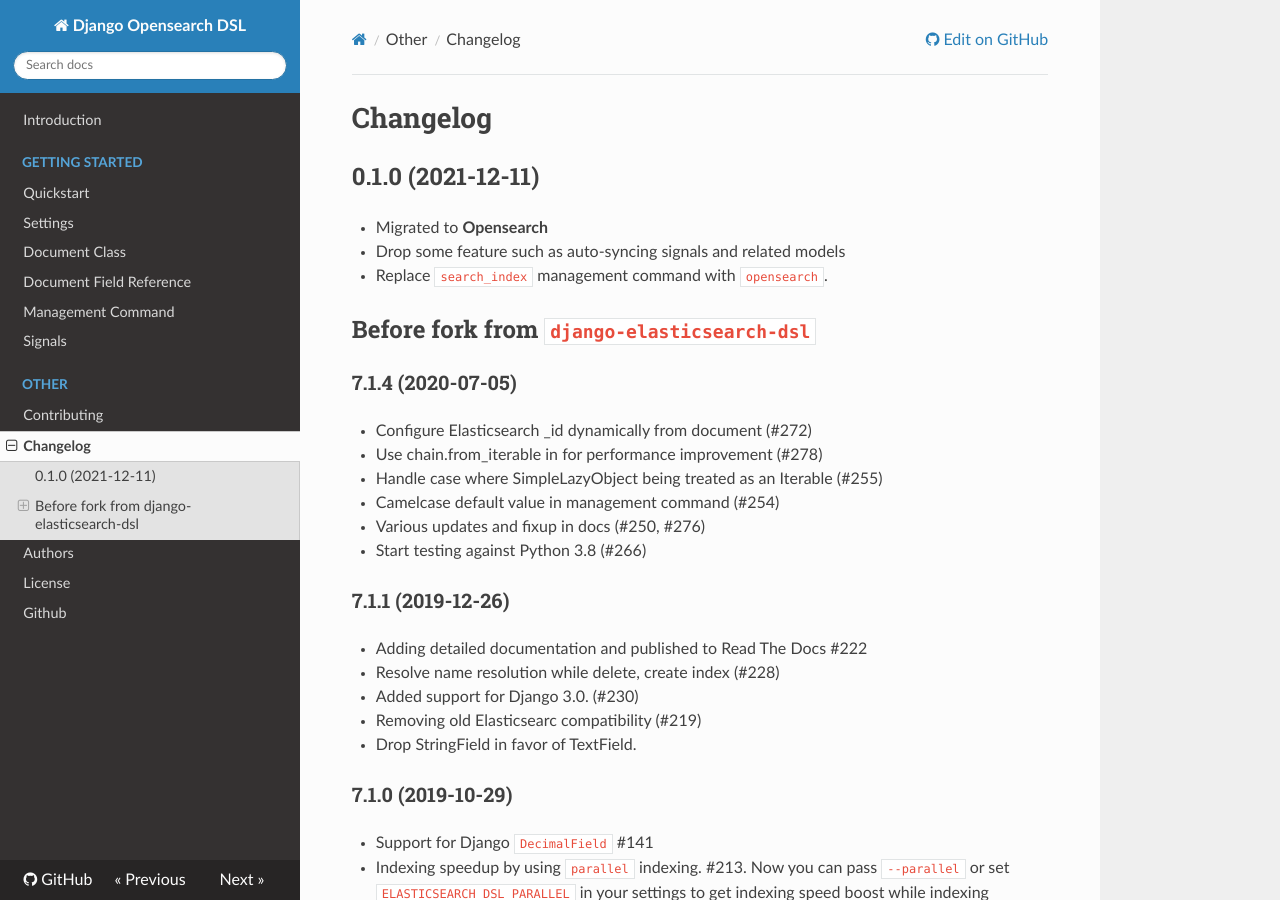
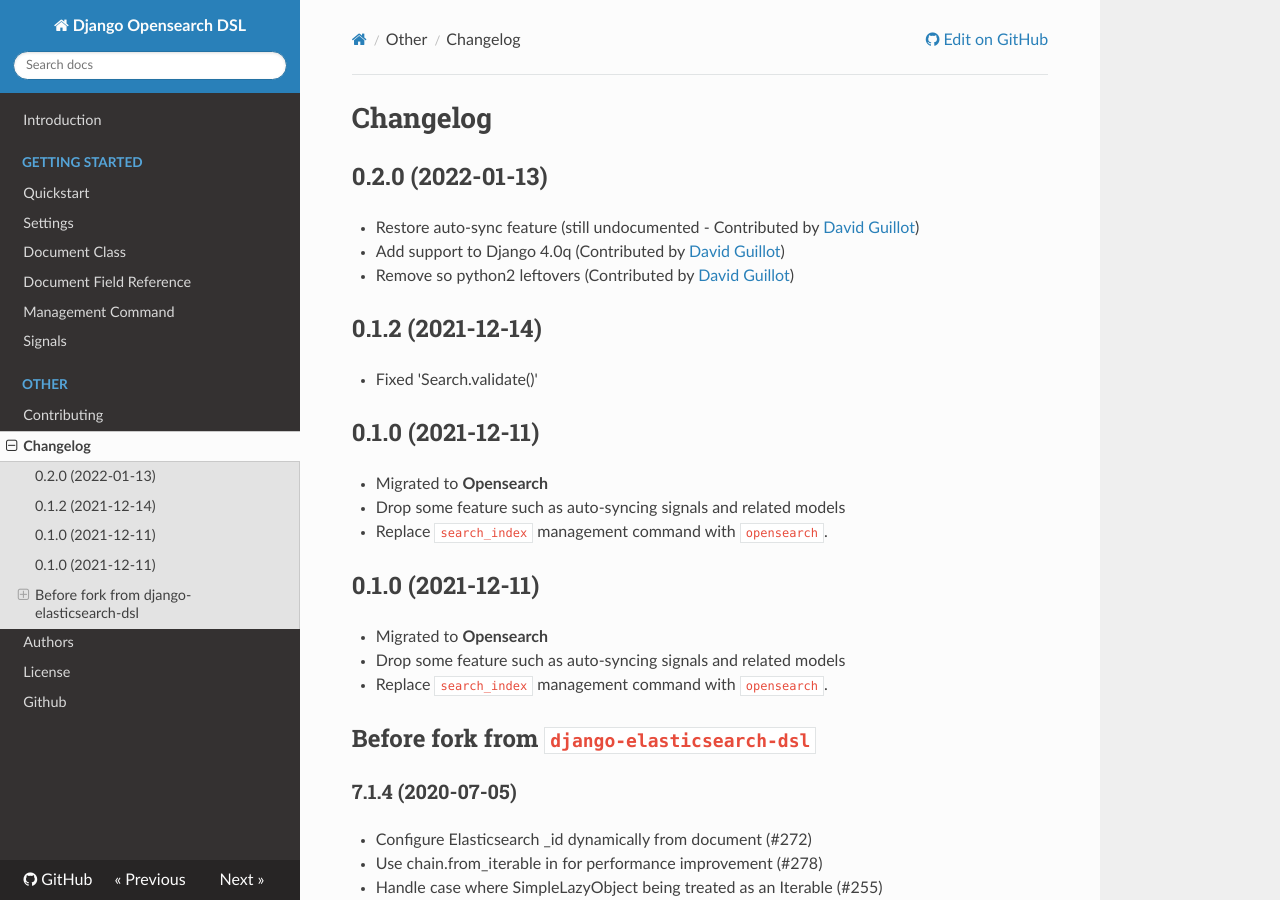
Before and after one commit to django-es/django-elasticsearch-dsl, an MkDocs documentation site: the page built from docs/CHANGELOG.md, in a window 1280 px wide and 900 px high. Built offline with MkDocs 1.6.1, drawn with Linux system fonts in a browser that asks for light colours; nearby versions of some CDN libraries.

Commit message:
Bump to 0.2.0

```diff
--- a/django_opensearch_dsl/__init__.py
+++ b/django_opensearch_dsl/__init__.py
@@ -5,7 +5,7 @@
 from .documents import Document  # noqa
 from .fields import *  # noqa
 
-__version__ = '0.1.2'
+__version__ = '0.2.0'
 
 
 def autodiscover():
--- a/docs/CHANGELOG.md
+++ b/docs/CHANGELOG.md
@@ -1,4 +1,20 @@
 # Changelog
+
+## 0.2.0 (2022-01-13)
+
+* Restore auto-sync feature (still undocumented - Contributed by [David Guillot](https://github.com/David-Guillot))
+* Add support to Django 4.0q (Contributed by [David Guillot](https://github.com/David-Guillot))
+* Remove so python2 leftovers (Contributed by [David Guillot](https://github.com/David-Guillot))
+
+## 0.1.2 (2021-12-14)
+
+* Fixed 'Search.validate()'
+
+## 0.1.0 (2021-12-11)
+
+* Migrated to **Opensearch**
+* Drop some feature such as auto-syncing signals and related models
+* Replace `search_index` management command with `opensearch`.
 
 ## 0.1.0 (2021-12-11)
 
--- a/setup.py
+++ b/setup.py
@@ -36,7 +36,7 @@
 
 setup(
     name='django-opensearch-dsl',
-    version='0.1.2',
+    version='0.2.0',
     description="""Wrapper around opensearch-dsl-py for django models""",
     long_description=LONG_DESCRIPTION,
     long_description_content_type='text/markdown',
```
Also changed, not shown: CONTRIBUTING.md (+3 -3 lines), docs/AUTHORS.md (+9 -4 lines).
